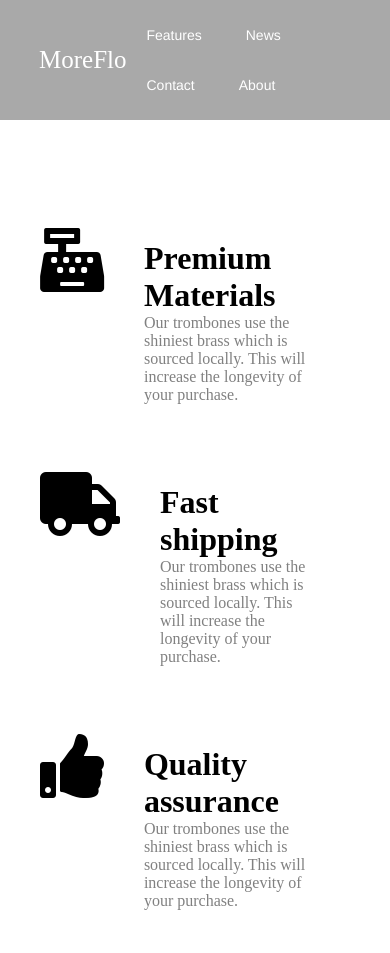
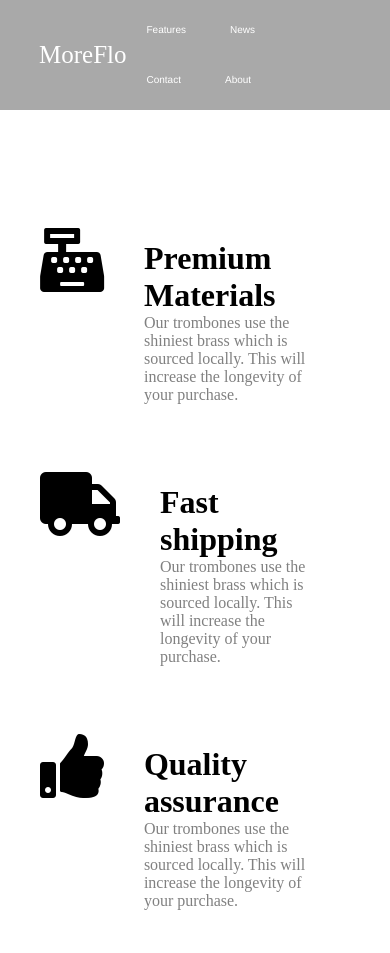
Before and after one commit to Anden94/freeCodeCamp, a plain HTML site: page index.html in a window 390 px wide. Shown: the top 953 px of the page. Drawn offline with nearby package versions, Linux system fonts and the light colour scheme.

Commit message:
Update style.css

```diff
--- a/style.css
+++ b/style.css
@@ -175,16 +175,17 @@ input[type=submit]:hover {
 /* Extra small devices (phones, 600px and down) */
 @media only screen and (max-width: 600px) {
   header{
-    padding: 10px 10%;
+    padding: 5px 10%;
   }
 
   .logo{
     font-size: 25px;
+    padding: 0;
   }
 
   .menu li a{
     line-height: 50px;
-    font-size: 14px;
+    font-size: 10px;
   }
 
 
@@ -237,9 +238,6 @@ input[type=submit]:hover {
   header{
     padding: 10px 10%;
   }
-
-
-
   .menu li a{
     line-height: 100px;
     font-size: 14px;
```
